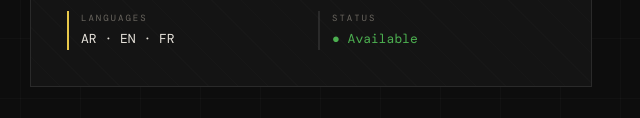
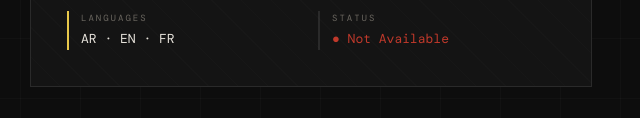
Before and after one commit to SAlmi-maker/youness-salmi-home-page, a plain HTML site: page index.html in a window 1280 px wide. Shown: the part 682-800 px from the top of the page, 640-1280 px from the left. Drawn offline with nearby package versions, Linux system fonts and the light colour scheme; a web font is replaced by a local one.

Commit message:
Update index.html

```diff
--- a/index.html
+++ b/index.html
@@ -1039,7 +1039,7 @@
         </div>
         <div class="spec-item">
           <div class="spec-key">Status</div>
-          <div class="spec-val" style="color: #4caf50;">● Available</div>
+          <div class="spec-val" style="color: #c0392b;">● Not Available</div>
         </div>
       </div>
     </div>
```
